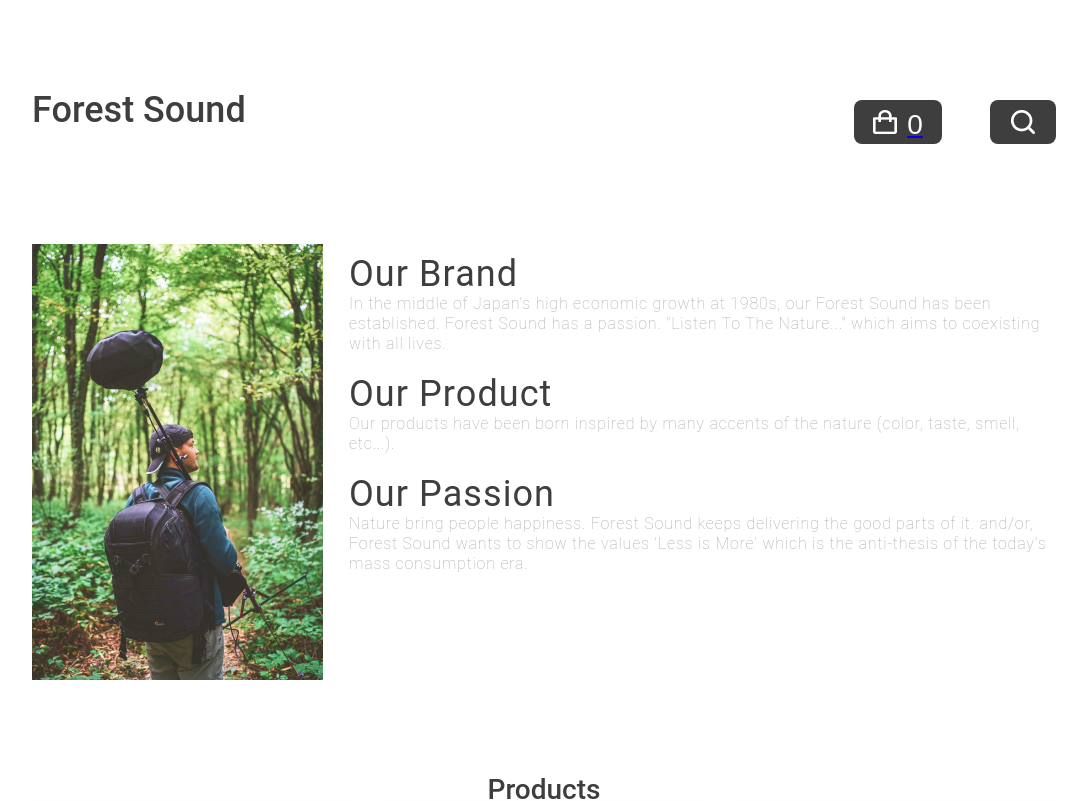
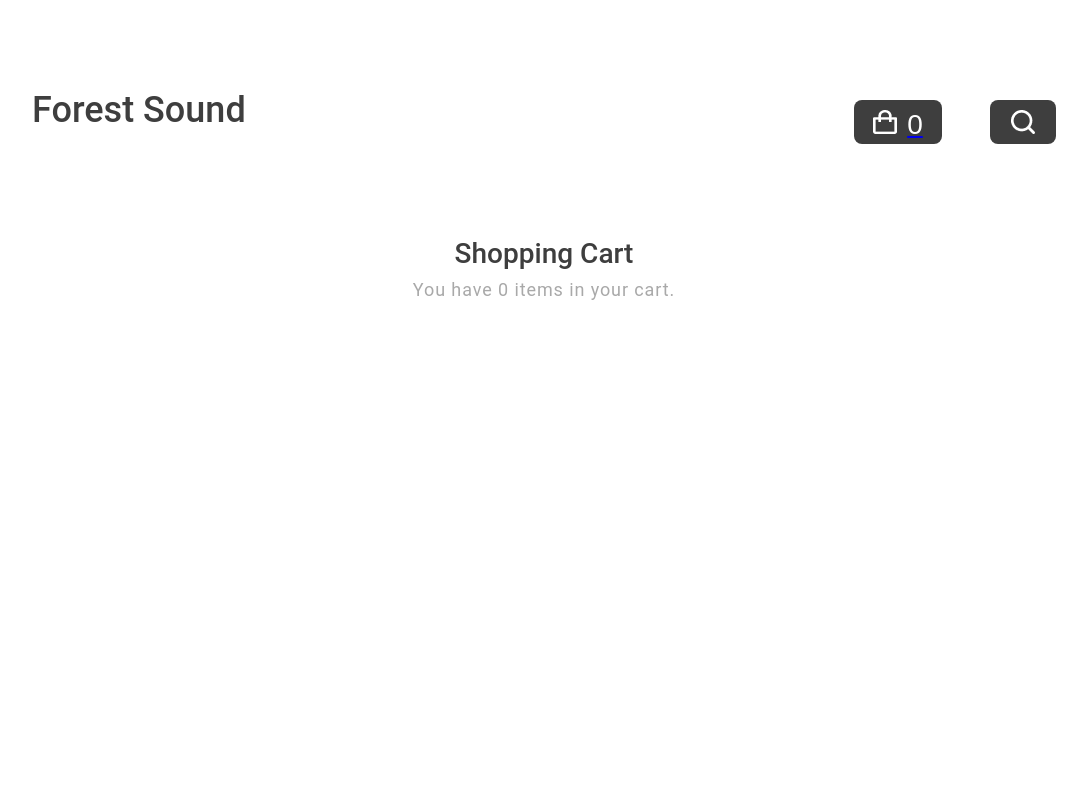
Before and after one commit to ken0619b/ec-site-design-and-implementation, a React (Create React App) app: page /cart in a window 1280 px wide. Shown: the top 801 px of the page, without its empty margins (96-1183 px from the left). Built offline with nearby package versions, Linux system fonts and the light colour scheme.

Commit message:
fix routing in case of using gh-pages

```diff
--- a/src/App.js
+++ b/src/App.js
@@ -69,10 +69,10 @@ const App = () => {
     <Fragment>
       <GlobalStyle />
       <AppContext.Provider value={value}>
-        <BrowserRouter>
+        <BrowserRouter basename={process.env.PUBLIC_URL}>
           <Header />
           <Switch>
-            <Route path="/">
+            <Route exact path="/">
               <Story />
               <ProductList />
             </Route>
```
